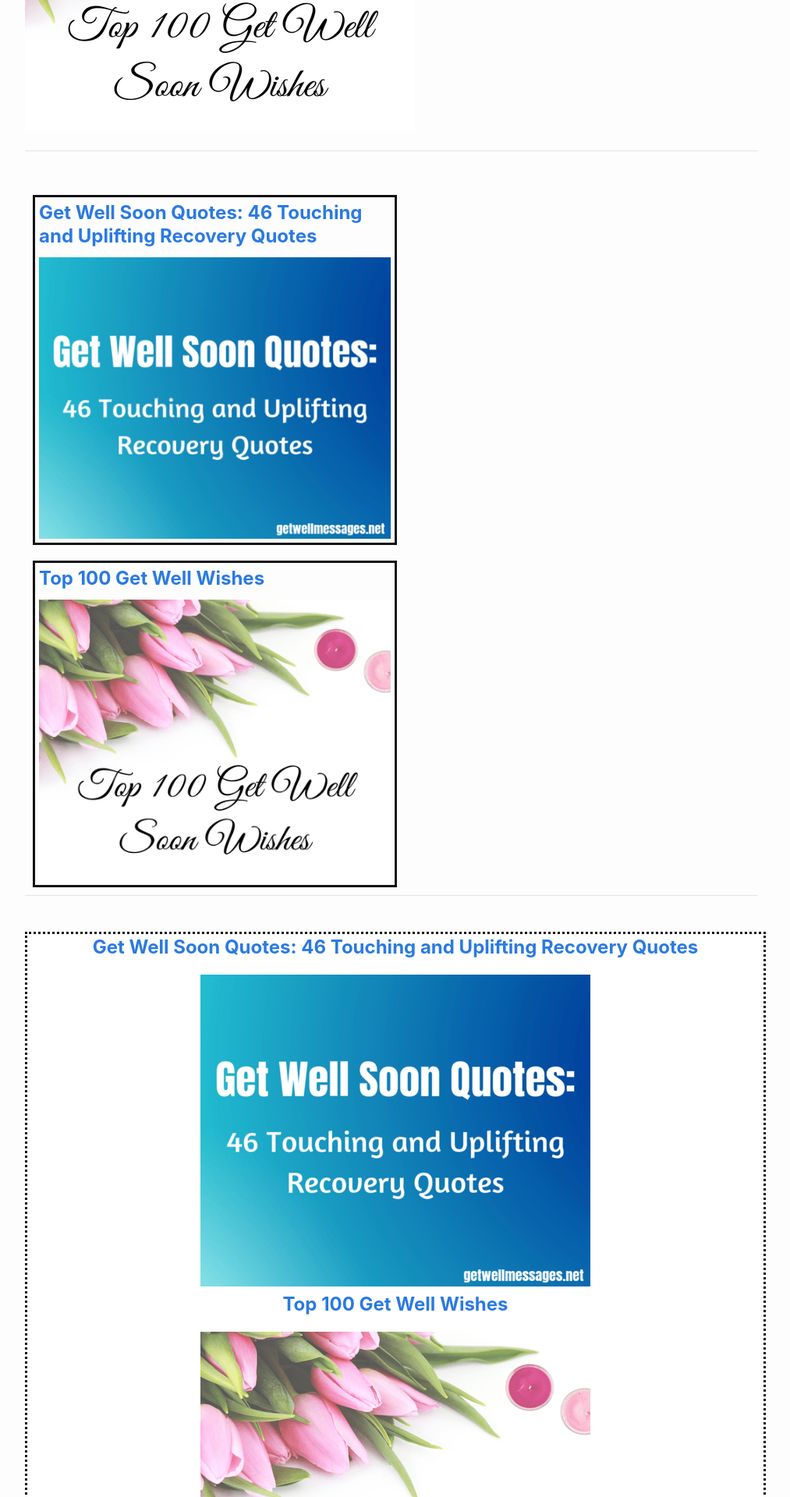
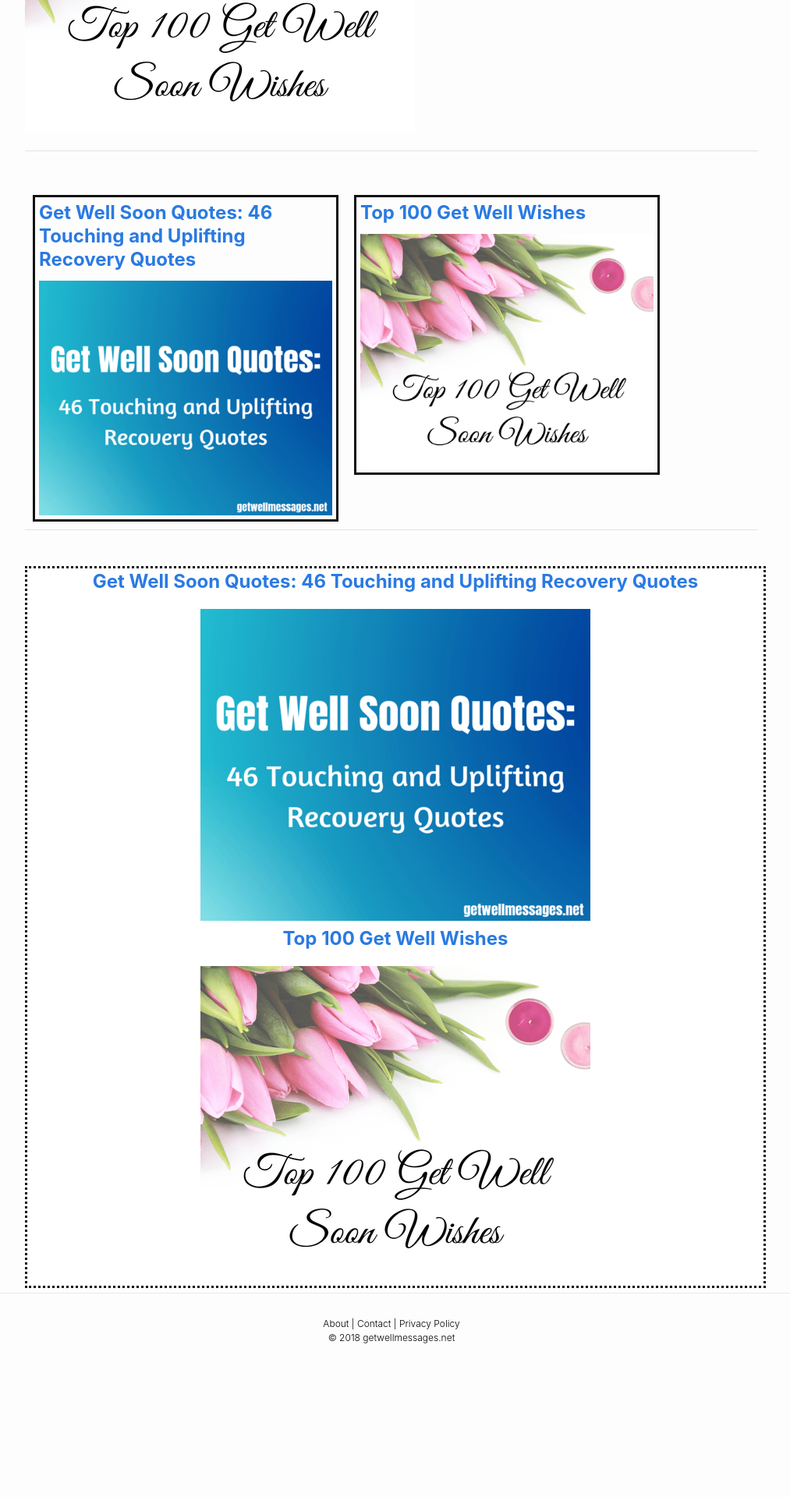
Before and after one commit to andyml123/andyml123.github.io, a Jekyll site: the page built from imagetest.md, in a window 1280 px wide. Shown: the part 3486-5406 px from the top of the page at 78% size, without its empty margins (138-1151 px from the left). Built offline with Jekyll 4.4.1, drawn with Linux system fonts in a browser that asks for light colours; after the commit the page ends 5260 px from its top, so only the background shows below that.

Commit message:
Update _layout.scss

```diff
--- a/_sass/_layout.scss
+++ b/_sass/_layout.scss
@@ -518,7 +518,7 @@ font-size:10px;
 
 .column {
     float: left;
-    width: 48%;
+    width: 40%;
     border-style:solid;
     margin: 10px;
     padding: 5px;
```
